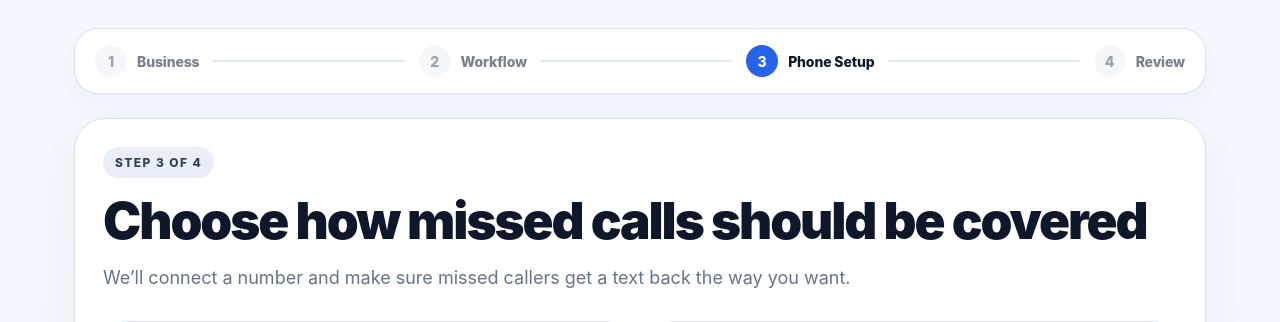
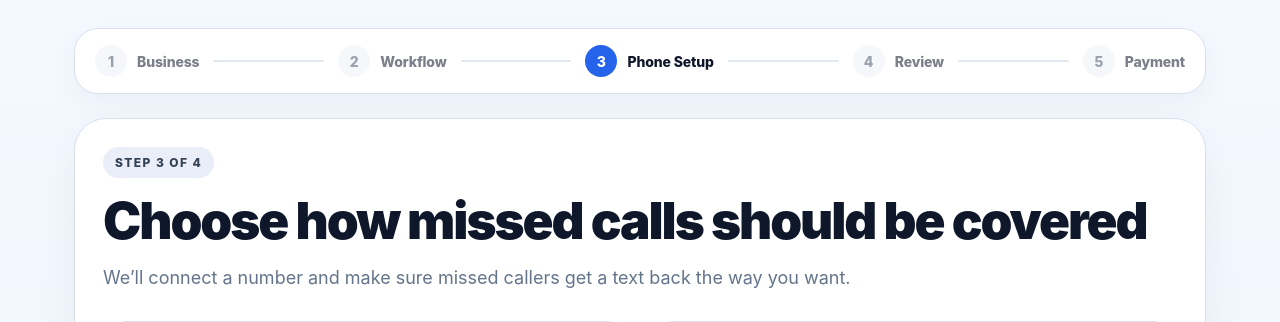
Before and after one commit to ahmedezeldin/roofing-mvp, a FastAPI app: template app/templates/onboarding/phone_setup.html in a window 1280 px wide. Shown: the top 322 px of the page. Run offline with FastAPI, Linux system fonts and the light colour scheme; the template is opened without the code that fills it, so the values that code supplies are empty; parts of the project's set-up code (start-up, migrations or seed data) failed here and were passed over.

Commit message:
Update phone_setup.html

```diff
--- a/app/templates/onboarding/phone_setup.html
+++ b/app/templates/onboarding/phone_setup.html
@@ -32,6 +32,13 @@
       <div class="setup-step">
         <div class="setup-step-number">4</div>
         <div class="setup-step-label">Review</div>
+      </div>
+
+       <div class="setup-step-line"></div>
+
+      <div class="setup-step">
+        <div class="setup-step-number">5</div>
+        <div class="setup-step-label">Payment</div>
       </div>
     </div>
   </section>
```
